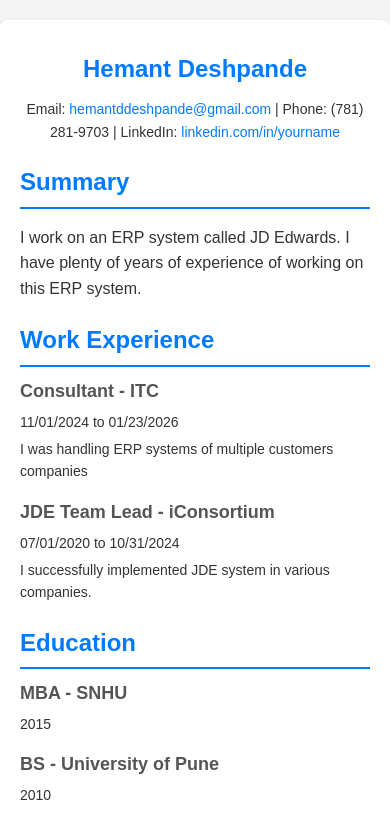
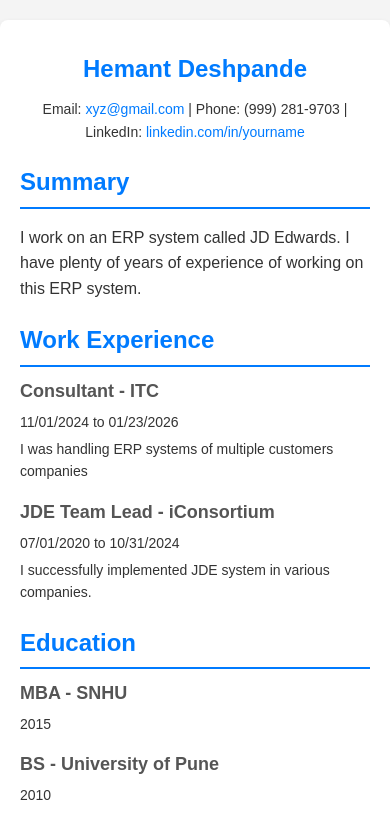
Before and after one commit to HemDesh/hemdesh.github.io, a plain HTML site: page index.html in a window 390 px wide. Shown: the top 823 px of the page. Drawn offline with Linux system fonts and the light colour scheme.

Commit message:
Hemant Removed email and phone number 01/28/26 08:17pm

```diff
--- a/index.html
+++ b/index.html
@@ -82,9 +82,9 @@
                 <p class="contact">
                     Email:
                     <a href="mailto:yourname@example.com"
-                        >hemantddeshpande@gmail.com</a
+                        >xyz@gmail.com</a
                     >
-                    | Phone: (781) 281-9703 | LinkedIn:
+                    | Phone: (999) 281-9703 | LinkedIn:
                     <a href="#">linkedin.com/in/yourname</a>
                 </p>
             </section>
```
